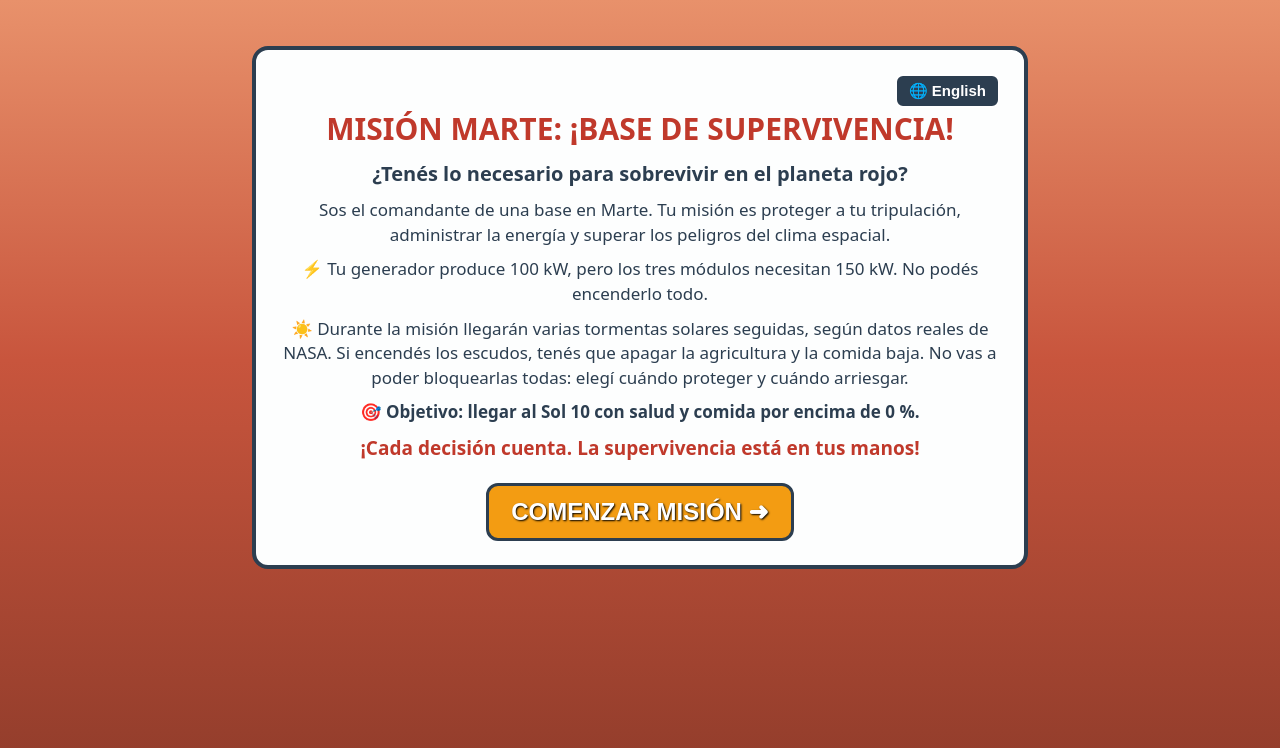
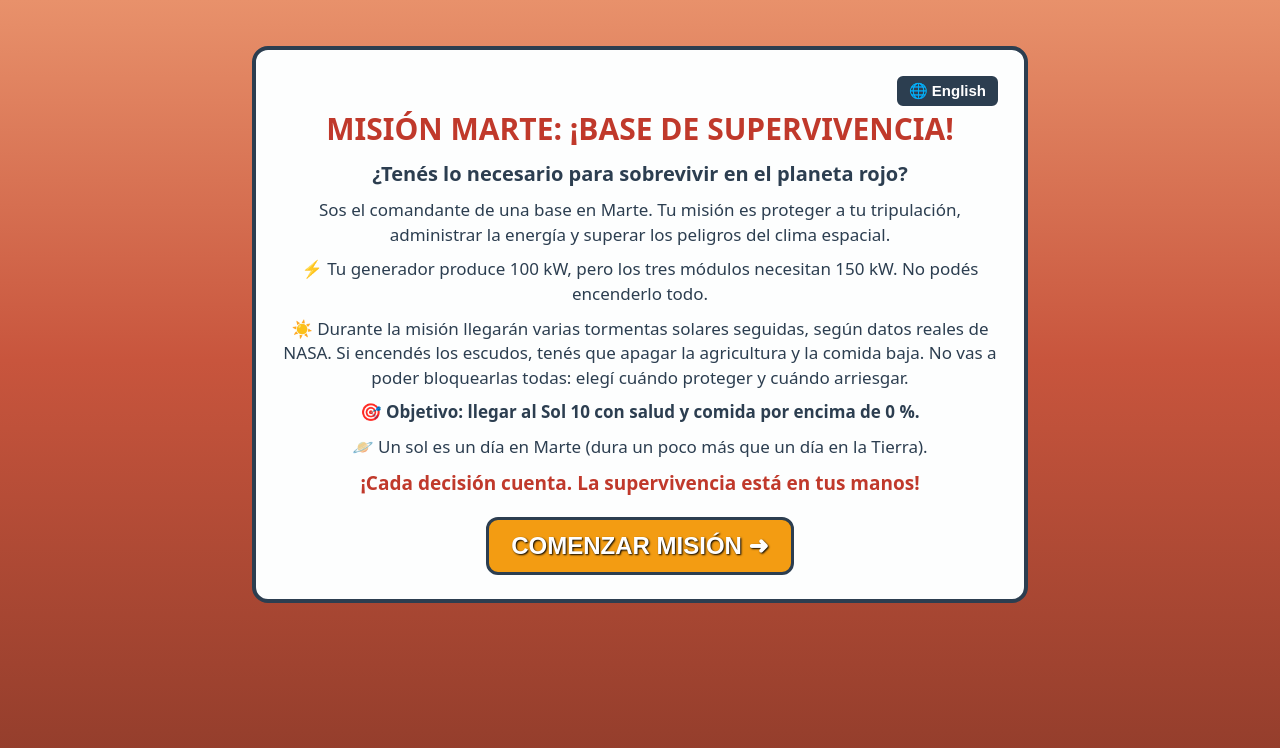
Before and after one commit to PabloVallejo2026/simulador-marte, a React (Vite) app: page / in a window 1280 px wide. Shown: the top 748 px of the page. Built offline with nearby package versions, Linux system fonts and the light colour scheme.

Commit message:
Explicar qué es un sol

```diff
--- a/src/App.jsx
+++ b/src/App.jsx
@@ -202,6 +202,7 @@ export default function App() {
           <p>⚡ {T.introEnergy}</p>
           <p>☀️ {T.introStorms}</p>
           <p className="intro-goal">🎯 {T.introGoal}</p>
+                    <p>🪐 {T.introSol}</p>
           <p className="intro-phrase">{T.introPhrase}</p>
           <button className="next-btn" onClick={() => setStarted(true)}>{T.startButton}</button>
         </div>
--- a/src/textos.js
+++ b/src/textos.js
@@ -26,6 +26,7 @@ export const TEXTOS = {
     introEnergy: 'Tu generador produce 100 kW, pero los tres módulos necesitan 150 kW. No podés encenderlo todo.',
     introStorms: 'Durante la misión llegarán varias tormentas solares seguidas, según datos reales de NASA. Si encendés los escudos, tenés que apagar la agricultura y la comida baja. No vas a poder bloquearlas todas: elegí cuándo proteger y cuándo arriesgar.',
     introGoal: 'Objetivo: llegar al Sol 10 con salud y comida por encima de 0 %.',
+        introSol: 'Un sol es un día en Marte (dura un poco más que un día en la Tierra).',
     startButton: 'COMENZAR MISIÓN ➜',
     // --- Alerta de tormenta: ADAPTACIÓN NUEVA (Claude), pendiente de revisión de Soledad ---
     // Los valores (-20 % y -40 %) son los de las Reglas v2.
@@ -121,6 +122,7 @@ export const TEXTOS = {
     introEnergy: 'Your generator produces 100 kW, but the three modules need 150 kW. You can\'t turn everything on.',
     introStorms: 'During the mission, several solar storms will arrive in a row, based on real NASA data. If you turn on the shields, you must turn off the farm and food goes down. You won\'t be able to block them all: choose when to protect and when to take the risk.',
     introGoal: 'Goal: reach Sol 10 with health and food above 0 %.',
+        introSol: 'A sol is a day on Mars (it lasts a little longer than a day on Earth).',
     startButton: 'START MISSION ➜',
     stormAlertTitle: 'A solar storm arrives today!',
     stormAlertData: 'Real NASA DONKI data: {n} coronal mass {cme} estimated to reach Mars on this day.',
```
